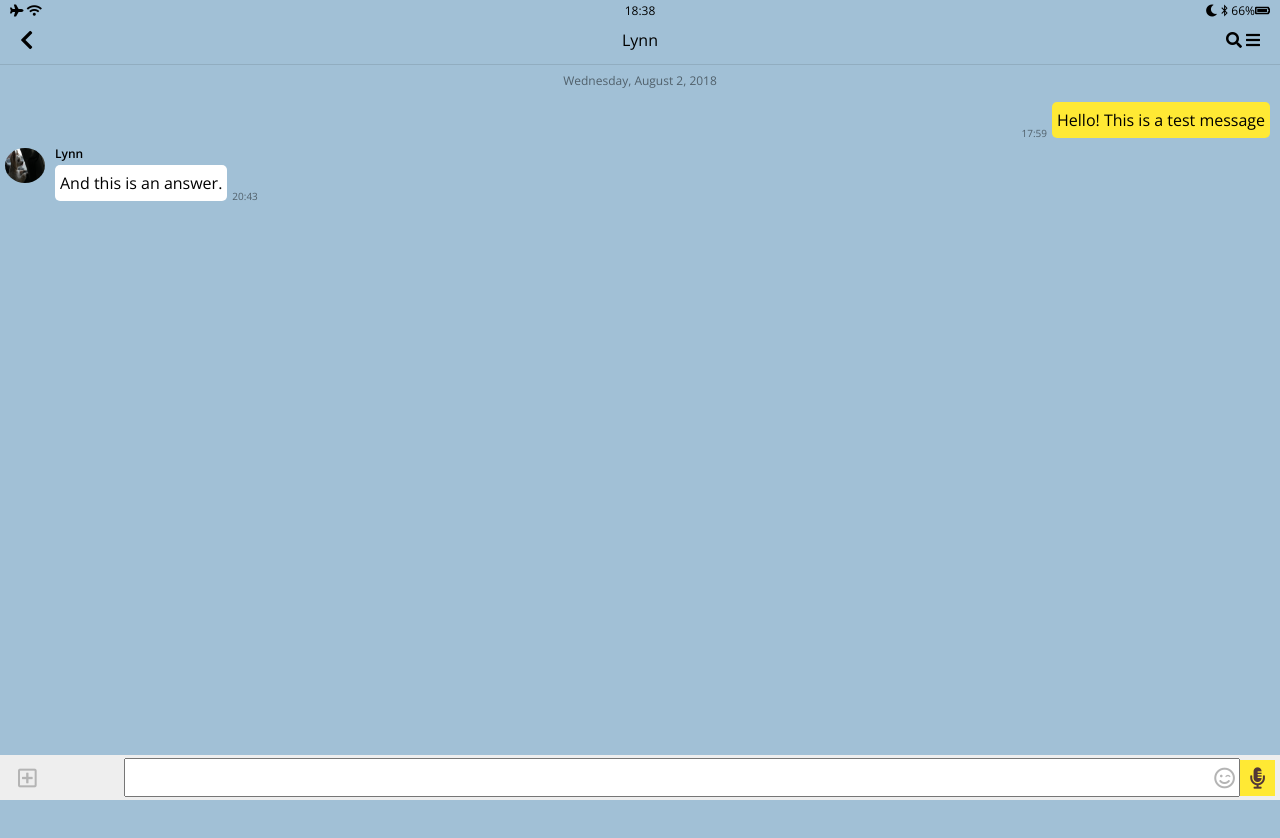
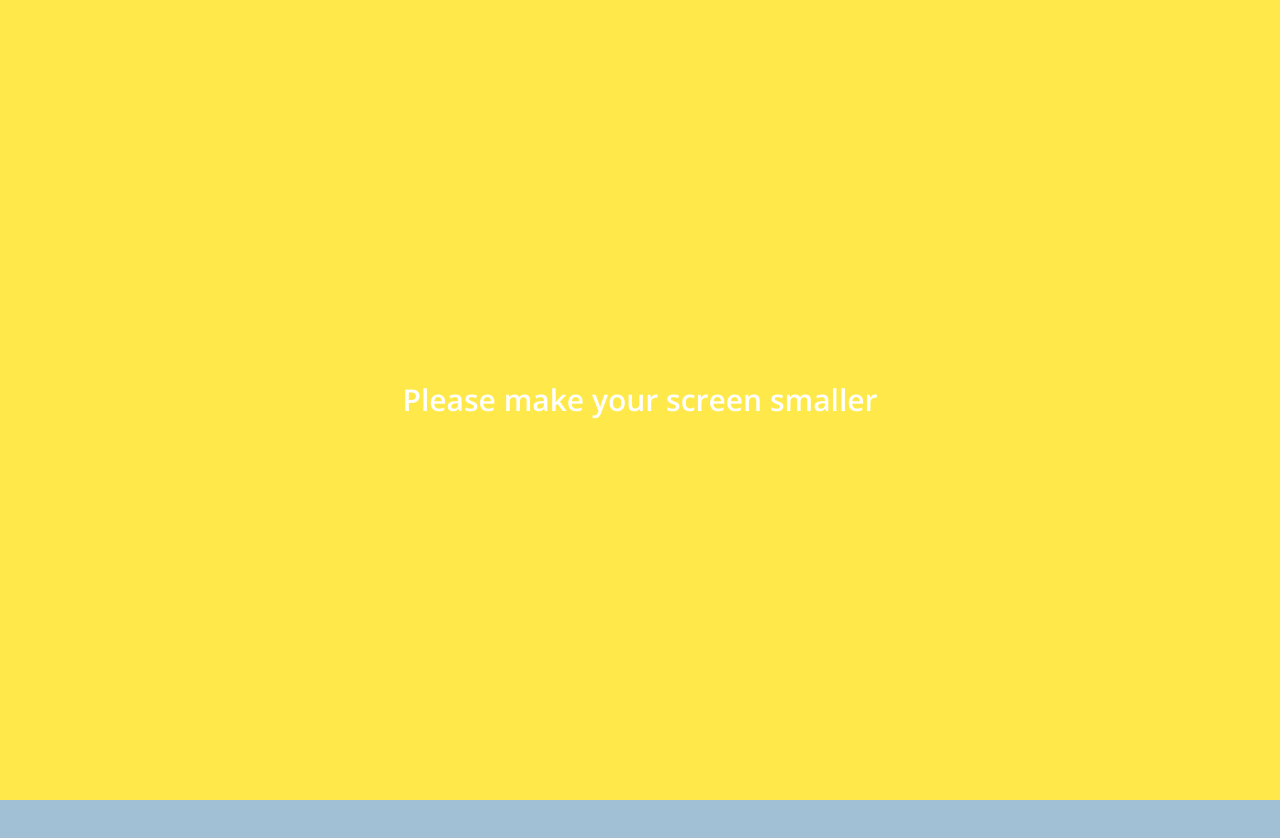
Before and after one commit to LeescNote/kakao-clone, a plain HTML site: page chat.html in a window 1280 px wide. Drawn offline with nearby package versions, Linux system fonts and the light colour scheme.

Commit message:
Kakao-clone / media query

```diff
--- a/chat.html
+++ b/chat.html
@@ -70,5 +70,8 @@
          </span>
        </div>
      </div>
+     <div class="bigScreenText">
+       <span>Please make your screen smaller</span>
+     </div>
 </body>
 </html>
--- /dev/null
+++ b/css/bigScreen.css
@@ -0,0 +1,17 @@
+.bigScreenText {
+  position: fixed;
+  width: 100%;
+  height: 100%;
+  top: 0;
+  left: 0;
+  background-color: #ffe94a;
+  z-index: 3;
+  color: white;
+  font-weight: 600;
+  display: flex;
+  justify-content: center;
+  align-items: center;
+  font-size: 30px;
+  text-align: center;
+  display: none;
+}
--- /dev/null
+++ b/css/mobile.css
@@ -0,0 +1,5 @@
+@media screen and (min-width: 530px) {
+  .bigScreenText {
+    display: flex;
+  }
+}
--- a/css/style.css
+++ b/css/style.css
@@ -10,3 +10,5 @@
 @import "more.css";
 @import "profile.css";
 @import "chat.css";
+@import "bigScreen.css";
+@import "mobile.css";
```
Also changed, not shown: chats.html (+3 -0 lines), find.html (+3 -0 lines), index.html (+3 -0 lines), more.html (+3 -0 lines), profile.html (+3 -0 lines).
